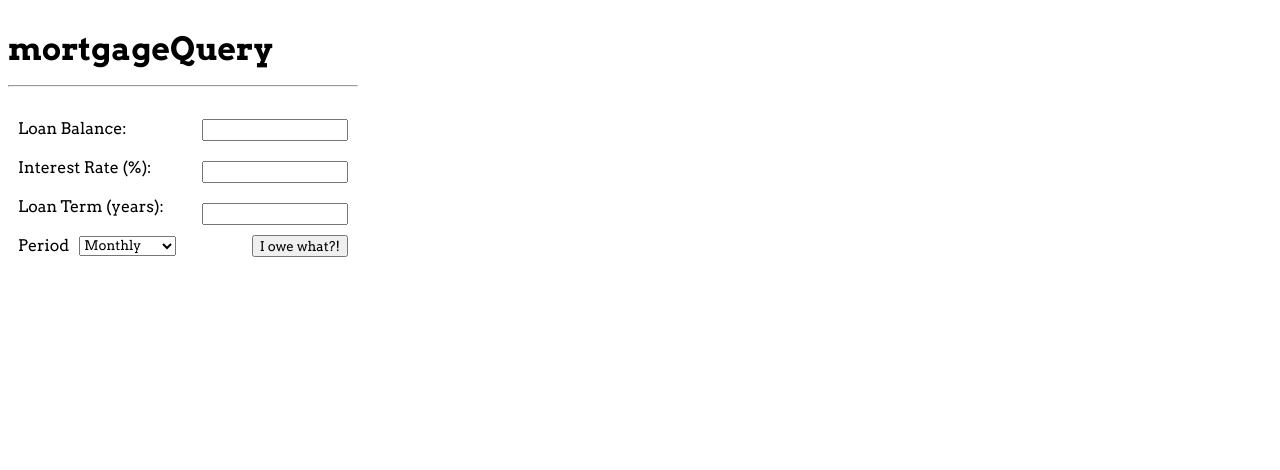
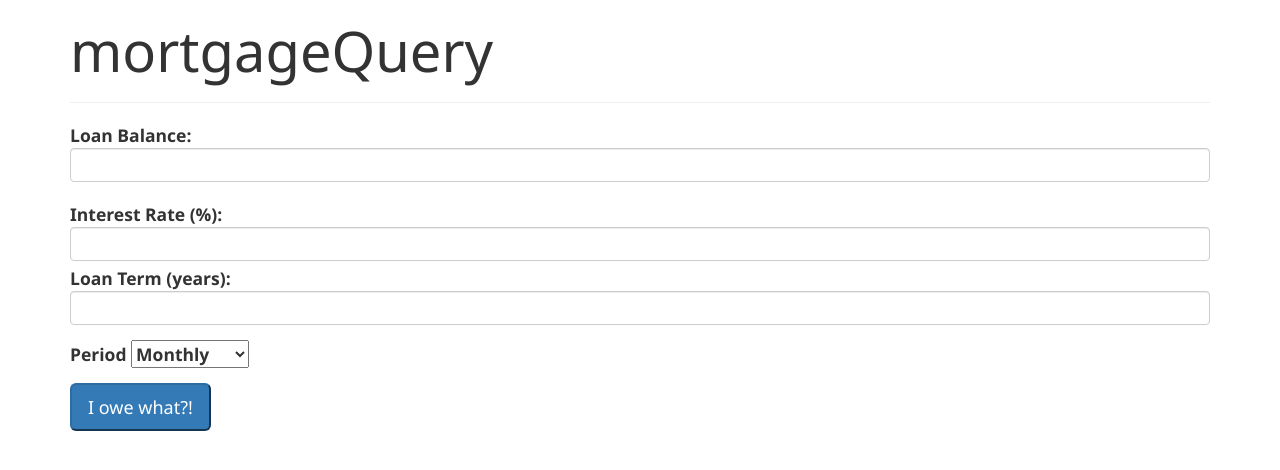
Before and after one commit to tobyCurtis/fantastic-martgage, a plain HTML site: page index.html in a window 1280 px wide. Drawn offline with nearby package versions, Linux system fonts and the light colour scheme.

Commit message:
added bootstrap

```diff
--- a/css/index.css
+++ b/css/index.css
@@ -1,47 +1,30 @@
 *
 {
- font-family: 'Arvo', serif;
-}
-
-#container
-{
-  position: absolute;
-  width: 350px;
-  text-align: right;
-}
-
-label{
-    display:inline;
-    float:left;
-    margin-right:4px;
-    vertical-align:top;
-    text-align: right;
-  margin: 10px;
-
+    font-family: Segoe UI,Frutiger,Frutiger Linotype,Dejavu Sans,Helvetica Neue,Arial,sans-serif;
 
 }
 
-input
+h1
 {
- float:right;
-   margin: 10px;
+  font-size: 4em;
 }
+
+label
+{
+
+  width:100%;
+  font-size: 1.25em;
+}
+
 
 select
 {
- float: left;
-  margin-left: 0px;
-  margin-top: 10px;
+  margin: 10px 0;
+
 }
 
-button
-{
-
-  margin-right: 10px;
-}
-
-h1,
 p
 {
- text-align: left;
+  margin: 20px 0;
+  font-size: 2em;
 }
--- a/index.html
+++ b/index.html
@@ -3,36 +3,46 @@
 <head>
   <!--  Page title, fonts, jQuery, and my javascript file loaded-->
   <title>mortgageQuery</title>
+  <link rel="stylesheet" href="http://maxcdn.bootstrapcdn.com/bootstrap/3.3.6/css/bootstrap.min.css">
+  <script src="https://ajax.googleapis.com/ajax/libs/jquery/1.12.0/jquery.min.js"></script>
+  <script src="http://maxcdn.bootstrapcdn.com/bootstrap/3.3.6/js/bootstrap.min.js"></script>
   <link href='https://fonts.googleapis.com/css?family=Arvo:400,400italic,700,700italic' rel='stylesheet' type='text/css'>
   <link rel="stylesheet" href="css/index.css">
   <script src="/javascript/jquery-2.2.3.js"></script>
 </head>
+
 <body>
-
   <!--  Container for my form, headline, and output-->
-  <div id="container">
+  <div class="container">
     <h1>mortgageQuery<br><hr></h1>
-
-
     <!--  form to take in information about mortgage-->
-  <form action="javascript:compute()">
-    <label for="balance">Loan Balance: </label>
-    <input type="number" id="balance" name = "ba;ance"><br>
-    <label for="rate">Interest Rate (%): </label>
-    <input type="number" id="rate" name="rate"><br>
-    <label for="term">Loan Term (years):</label>
-    <input type="number" id="term" name="term"><br>
-    <label for="period">Period</label>
-    <select id="period" name ="period">
-      <option value = "12" class="periodOpt">Monthly</option>
-      <option value = "24" class="periodOpt">Bi-Monthly</option>
+    <form action="javascript:compute()" role="form">
+      <div class="form-group">
+        <label for="balance">Loan Balance:
+          <input type="number" id="balance" class="form-control" step="0.01" name="ba;ance">
+        </label>
+      </div>
+      <div id="form-group">
+        <label for="rate">Interest Rate (%):
+          <input type="number" class="form-control" id="rate" step="0.01" name="rate">
+        </label>
+      </div>
+      <div id="form-group">
+        <label for="term">Loan Term (years):
+          <input type="number" class="form-control" id="term" name="term">
+        </label>
+        <div id="form-group form-inline">
+          <label for="period">Period
+            <select id="period" name="period">
+              <option value="12" class="periodOpt">Monthly</option>
+              <option value="24" class="periodOpt">Bi-Monthly</option>
             </select>
-    <button type="submit" >I owe what?!</button>
+          </label>
+          <button type="submit" class="btn-primary btn-lg form-inline">I owe what?!</button>
+        </div>
     </form>
-
     <!--    output element I will inject text into-->
     <p id="output"></p>
     </div>
-
     <script src="/javascript/index.js"></script>
 </body>
```
Lines whose indentation alone changed are shown as unchanged.
